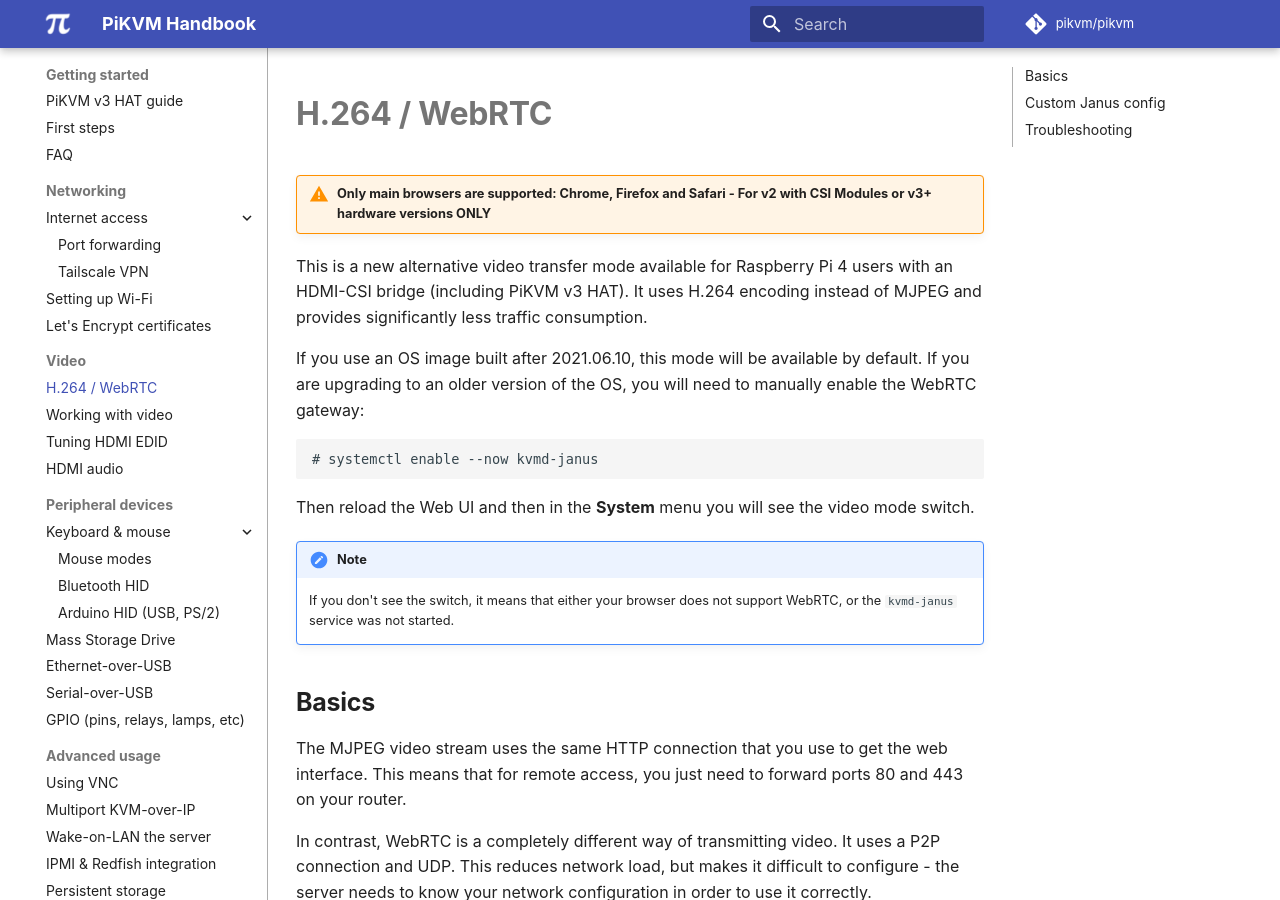
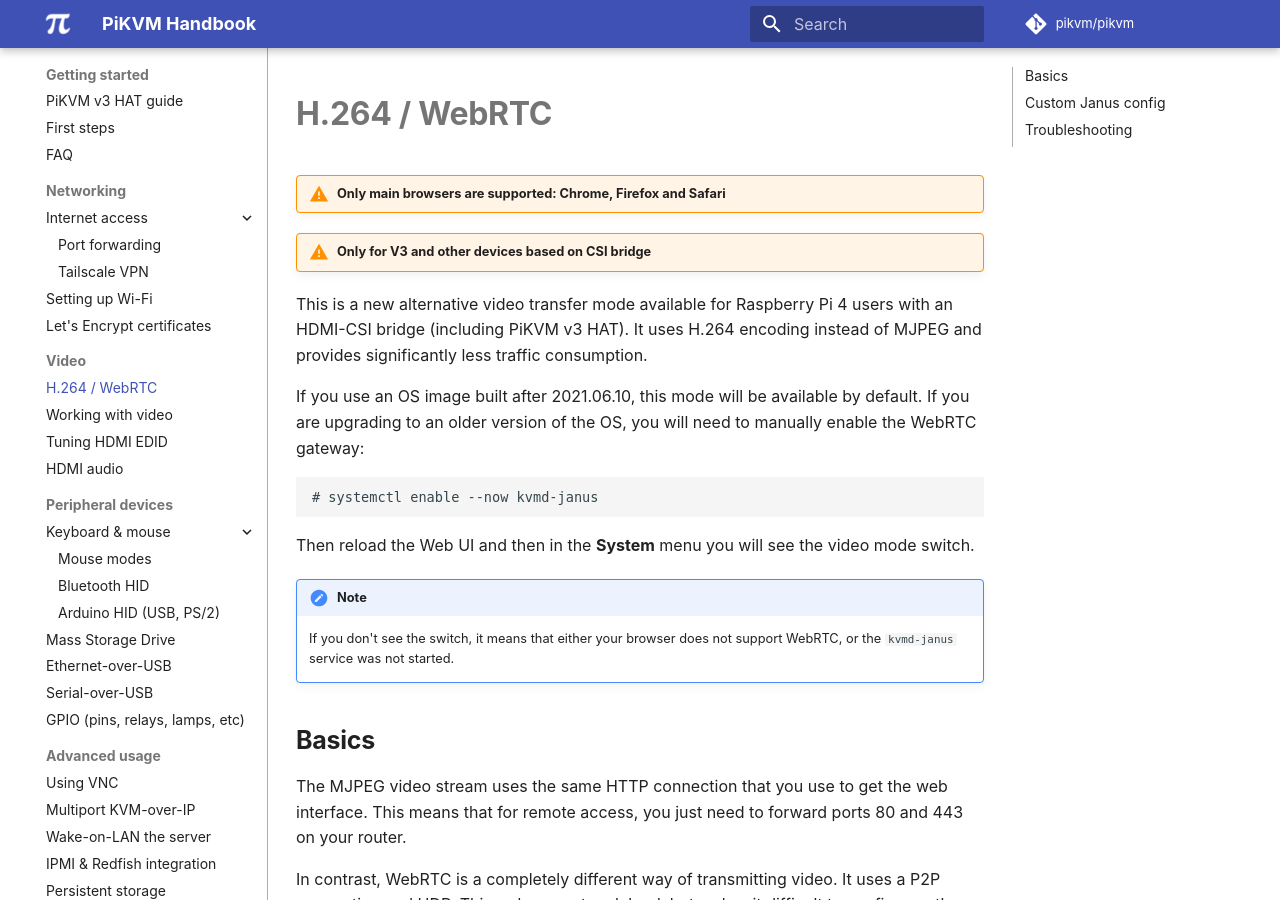
Before and after one commit to pikvm/pikvm, an MkDocs documentation site: the page built from docs/webrtc.md, in a window 1280 px wide and 900 px high. Built offline with MkDocs 1.6.1 and Material for MkDocs 9.7.7, drawn with Linux system fonts in a browser that asks for light colours; some web fonts are replaced; comment, search, counter and statistics services are not loaded.

Commit message:
Update webrtc.md
Added formatting

```diff
--- a/docs/webrtc.md
+++ b/docs/webrtc.md
@@ -1,6 +1,8 @@
 # H.264 / WebRTC
 
-!!! warning "Only main browsers are supported: Chrome, Firefox and Safari - For v2 with CSI Modules or v3+ hardware versions ONLY"
+!!! warning "Only main browsers are supported: Chrome, Firefox and Safari"
+
+!!! warning "Only for V3 and other devices based on CSI bridge"
 
 This is a new alternative video transfer mode available for Raspberry Pi 4 users with an HDMI-CSI bridge (including PiKVM v3 HAT).
 It uses H.264 encoding instead of MJPEG and provides significantly less traffic consumption.
```
